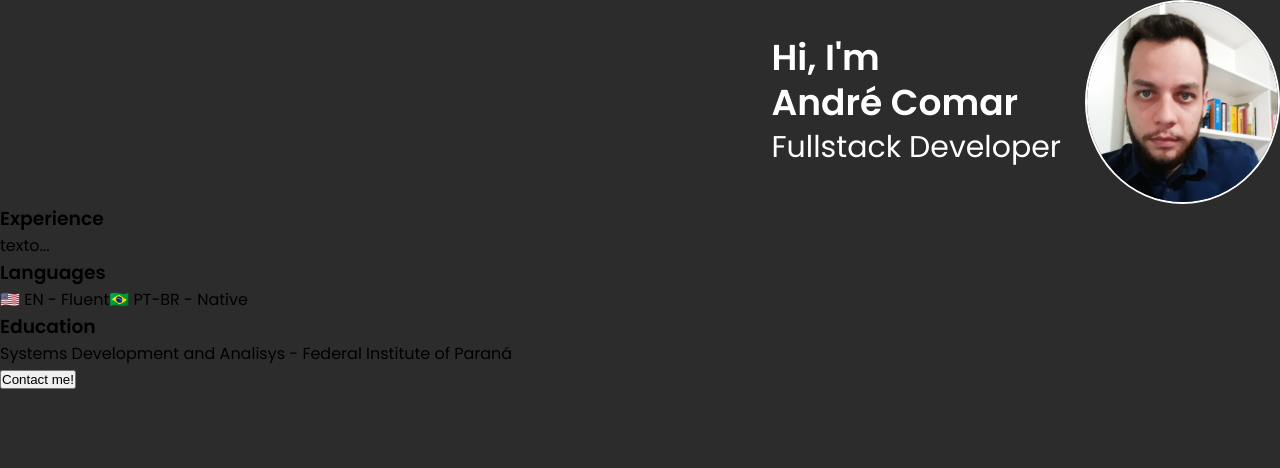
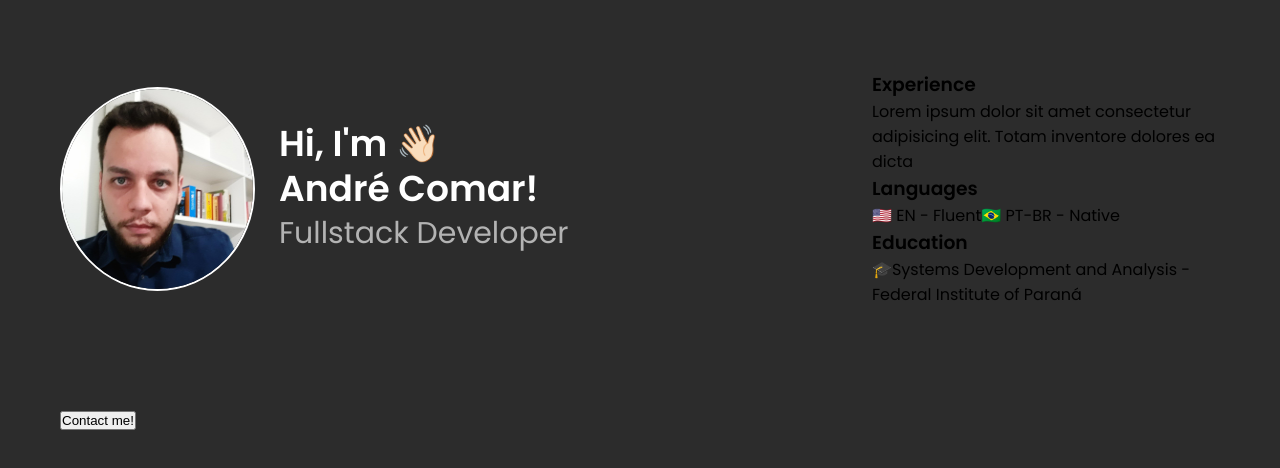
Before and after one commit to AndreHenriq/my-portfolio, a Next.js app: page / in a window 1280 px wide. Shown: the top 468 px of the page. Built offline with nearby package versions, Linux system fonts and the light colour scheme.

Commit message:
feat: layout adjustment

```diff
--- a/src/app/components/header/header.scss
+++ b/src/app/components/header/header.scss
@@ -1,9 +1,14 @@
 .header{
     display: flex;
-    flex-direction: row-reverse;
-    grid-area: "header";
+    flex-direction: column;
+    grid-area: header;
     gap: 24px;
 
+    color: var(--text-primary);
+
+    img{
+        border-radius: 14px;
+    }
     h1{
         font-weight: 600;
         font-size: 28px;
--- a/src/app/components/header/header.tsx
+++ b/src/app/components/header/header.tsx
@@ -3,8 +3,13 @@ import "./header.scss"
 
 export default function Header() {
     return (
-        <div>
-            <div className='header'>
+        <div className='header'>
+            <div>
+                <h1>Hi, I'm 👋🏻
+                <p>André Comar!</p>
+                </h1>
+                <h2>Fullstack Developer</h2>
+            </div>
             <Image
                 src="/eu.jpg"
                 alt="perfil"
@@ -12,13 +17,6 @@ export default function Header() {
                 height={204}
                 priority
             />
-                <div>
-                    <h1>Hi, I'm
-                    <p>André Comar</p>
-                    </h1>
-                    <h2>Fullstack Developer</h2>
-                </div>
-            </div>
         </div>
     )
 }
--- a/src/app/globals.scss
+++ b/src/app/globals.scss
@@ -1,6 +1,6 @@
 :root {
   --text-primary: white;
-  --text-secondary: white;
+  --text-secondary: #B3B3B3;
   --bg-primary: #2c2c2c;
 
 }
--- a/src/app/layout.tsx
+++ b/src/app/layout.tsx
@@ -1,13 +1,12 @@
-import type { Metadata } from 'next'
+import './globals.scss'
 import { Poppins } from 'next/font/google'
-import './globals.scss'
 
 const inter = Poppins({
   subsets: ['latin'],
   weight:['400','500','600']
 })
 
-export const metadata: Metadata = {
+export const metadata = {
   title: 'André Comar',
   description: 'Software engneering enthusiast',
 }
--- a/src/app/page.tsx
+++ b/src/app/page.tsx
@@ -3,34 +3,31 @@ import './styles/home.scss'
 
 export default function Home() {
   return (
-    <main>
+    <main className='container'>
       <Header/>
       <div className='experience'>
         <h3>Experience</h3>
-            <p>texto...</p>
-          </div>
-          <div className='experience-time'>
+        <p>Lorem ipsum dolor sit amet consectetur adipisicing elit. Totam inventore dolores ea dicta</p>
+        <div className="experience-time">
 
         </div>
         <div className='infos'>
           <h3>Languages</h3>
-            <div className='languages-ingo'>
+          <div className='languages-info'>
             <span>🇺🇸 EN - Fluent</span>
             <span>🇧🇷 PT-BR - Native</span>
           </div>
           <h3>Education</h3>
           <div className='educational-info'>
-              <span></span>
-              <span>Systems Development and Analisys - Federal Institute of Paraná</span>
+            <span>🎓</span>
+            <span>Systems Development and Analysis - Federal Institute of Paraná</span>
           </div>
-            <div className='info'>
-
+        </div>
       </div>
       <div className='buttons'>
         <div className='social'></div>
         <button>Contact me!</button>
       </div>
-          </div>
     </main>
   )
 }
--- a/src/app/styles/home.scss
+++ b/src/app/styles/home.scss
@@ -1,12 +1,12 @@
 .container{
     padding: 40px 32px;
     display: grid;
-    grid-template-columns: repeat(4,auto);
+    grid-template-rows: repeat(4, auto);
     grid-template-areas:
-    "header",
-    "buttons"
-    "experience"
-    "info";
+    'header'
+    'experience'
+    'buttons'
+    'info';
 }
 
 @media (min-width: 768px){
@@ -19,9 +19,8 @@
         justify-items: start;
         justify-content: space-between;
         grid-template-areas:
-        "header info",
-        "experience empty"
-        "empty2 buttons"
-        "info";
+        "header info"
+        "experience empty-1"
+        "empty-2 buttons";
     }
 }
```
Lines whose indentation alone changed are shown as unchanged.
